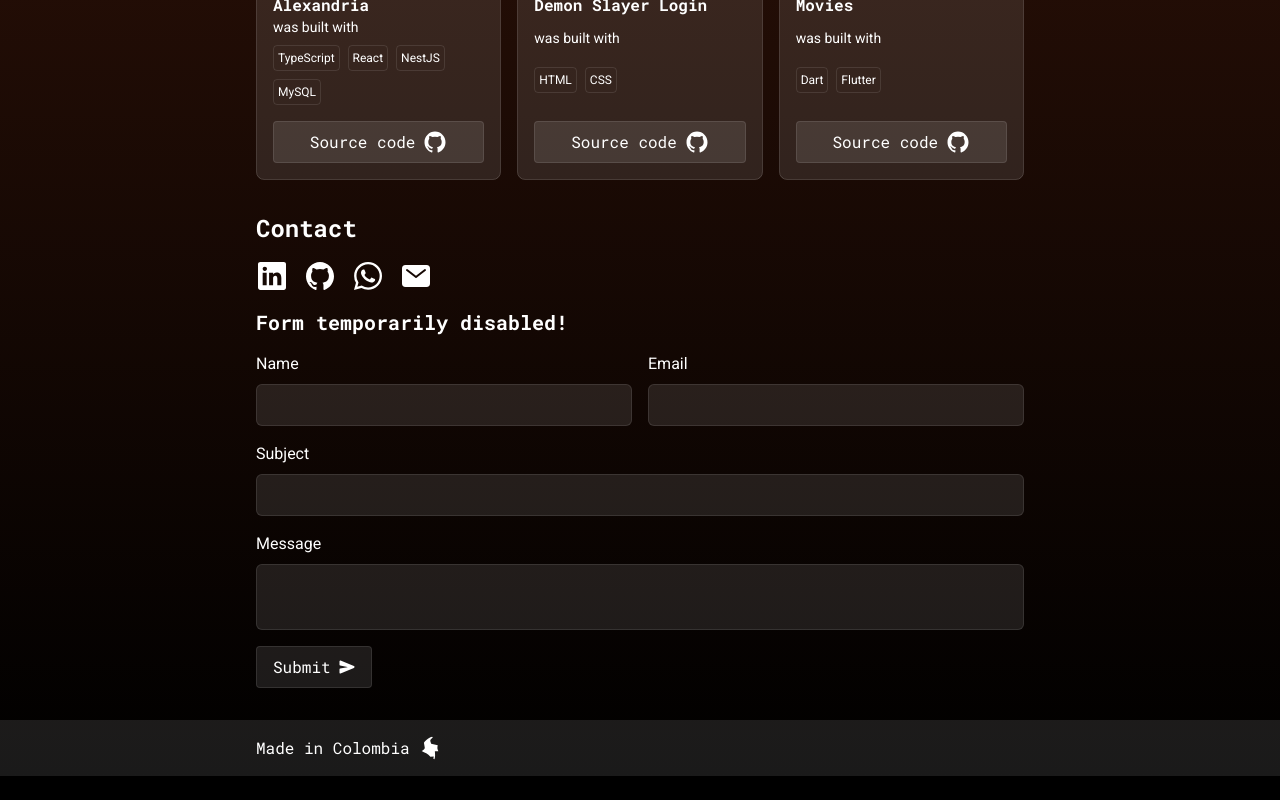
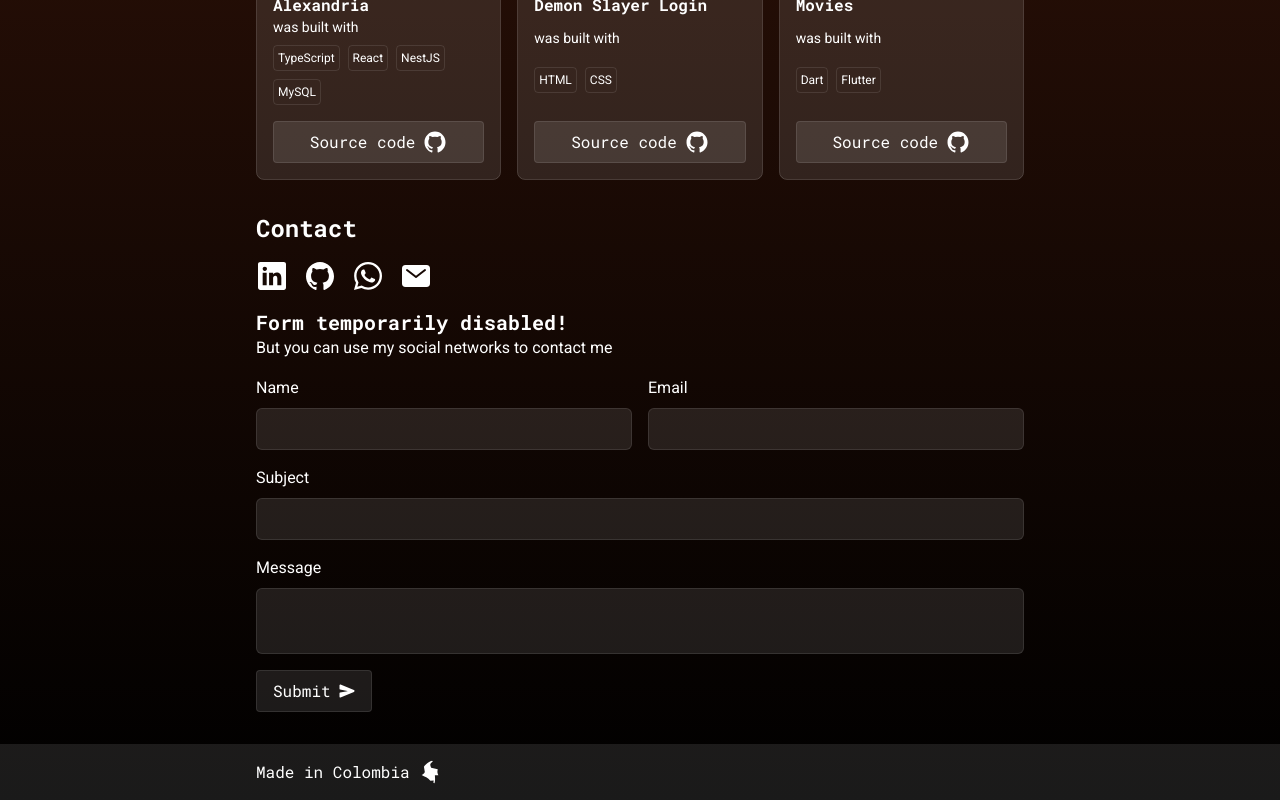
Before and after one commit to eatteer/portfolio, a Next.js app: page / in a window 1280 px wide. Shown: the part 2044-2844 px from the top of the page. Before the commit the page ends 2820 px from the top, so only its background shows below. Built offline with nearby package versions, Linux system fonts and the light colour scheme.

Commit message:
Add contact notice

```diff
--- a/sections/Contact/Contact.tsx
+++ b/sections/Contact/Contact.tsx
@@ -57,9 +57,10 @@ export const Contact = () => {
         })}
       </div>
       {/* <h3 className='mb-4 text-xl font-mono font-bold'>Send me a message</h3> */}
-      <h3 className='mb-4 text-xl font-mono font-bold'>
+      <h3 className='text-xl font-mono font-bold'>
         Form temporarily disabled!
       </h3>
+      <p className='mb-4'>But you can use my social networks to contact me</p>
       <form
         className='flex flex-col items-start gap-4 mb-4'
         onSubmit={handleSubmit}
```
